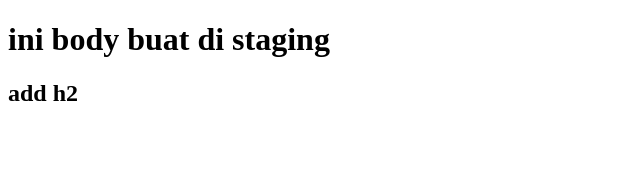
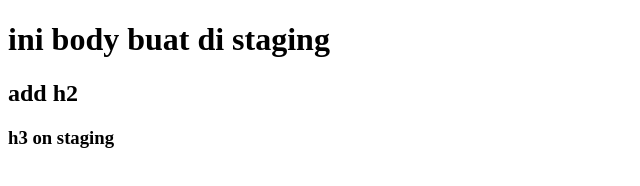
Before and after one commit to paundra-pf/niomic-1, a plain HTML site: page header.html in a window 1280 px wide. Shown: the whole page, without its empty margins (0-640 px from the left). Drawn offline with Linux system fonts and the light colour scheme.

Commit message:
add h3 on air

```diff
--- a/header.html
+++ b/header.html
@@ -8,5 +8,6 @@
   <body>
     <h1>ini body buat di staging</h1>
     <h2>add h2</h2>
+    <h3>h3 on staging</h3>
   </body>
 </html>
```
